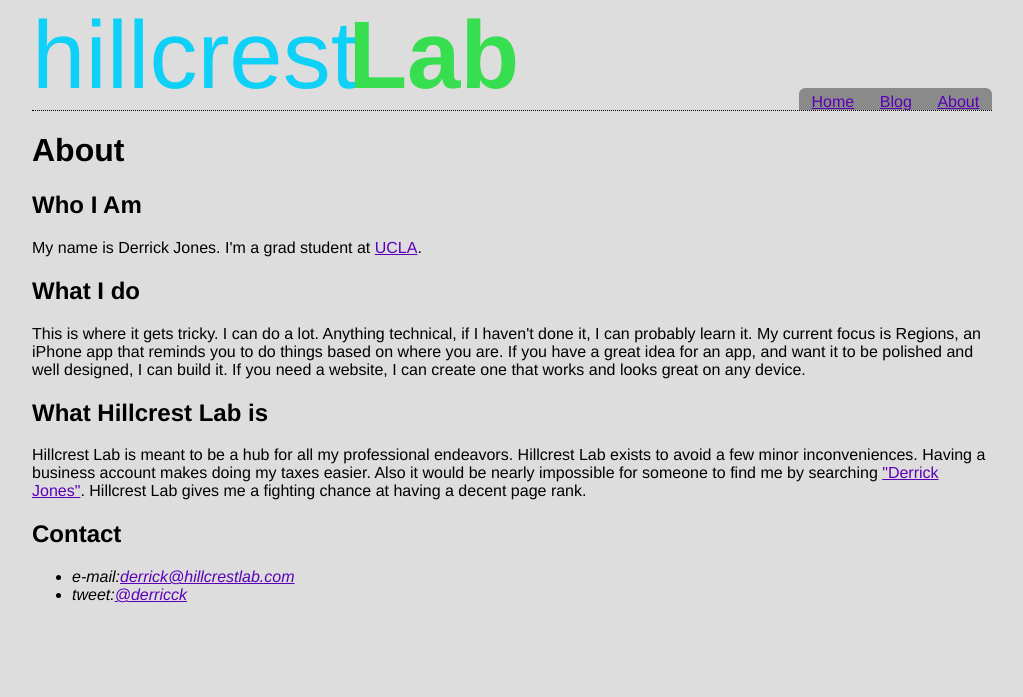
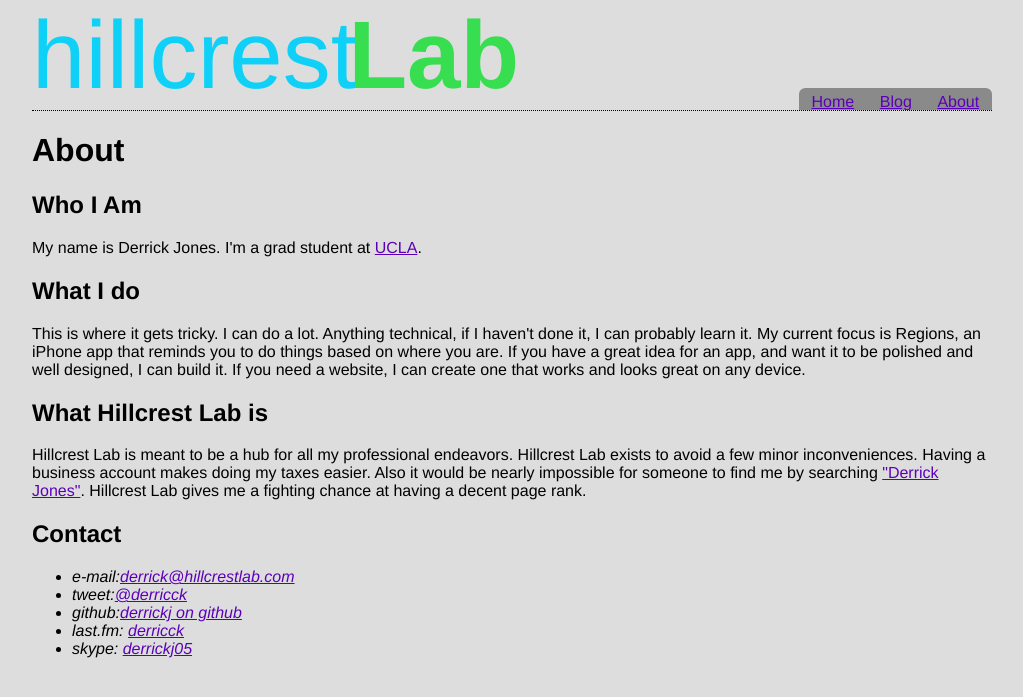
Before and after one commit to derrickj/hillcrestlab.com, a Jekyll site: the page built from about.html, in a window 1280 px wide. Shown: the top 697 px of the page, without its empty margins (128-1151 px from the left). Built offline with Jekyll 4.4.1, drawn with Linux system fonts in a browser that asks for light colours; nearby versions of some CDN libraries; Markdown is read by kramdown in place of the engine named in the settings.

Commit message:
add github, skype, and last.fm profile to about page

```diff
--- a/about.html
+++ b/about.html
@@ -18,5 +18,11 @@ title: About
 			<li>e-mail:<a href="&#109;&#097;&#105;&#108;&#116;&#111;&#058;&#100;&#101;&#114;&#114;&#105;&#099;&#107;&#064;&#104;&#105;&#108;&#108;&#099;&#114;&#101;&#115;&#116;&#108;&#097;&#098;&#046;&#099;&#111;&#109;">&#100;&#101;&#114;&#114;&#105;&#099;&#107;&#064;&#104;&#105;&#108;&#108;&#099;&#114;&#101;&#115;&#116;&#108;&#097;&#098;&#046;&#099;&#111;&#109;</a></li>
 
 			<li>tweet:<a href="http://www.twitter.com/derricck">@derricck</a></li>
+
+			<li>github:<a href="https://github.com/derrickj">derrickj on github</a></li>
+
+			<li>last.fm: <a href="http://www.last.fm/user/derricck">derricck</a></li>
+
+			<li>skype: <a href="skype:derrickj05">derrickj05</a></li>
 		</ul>
 	</address>
```
